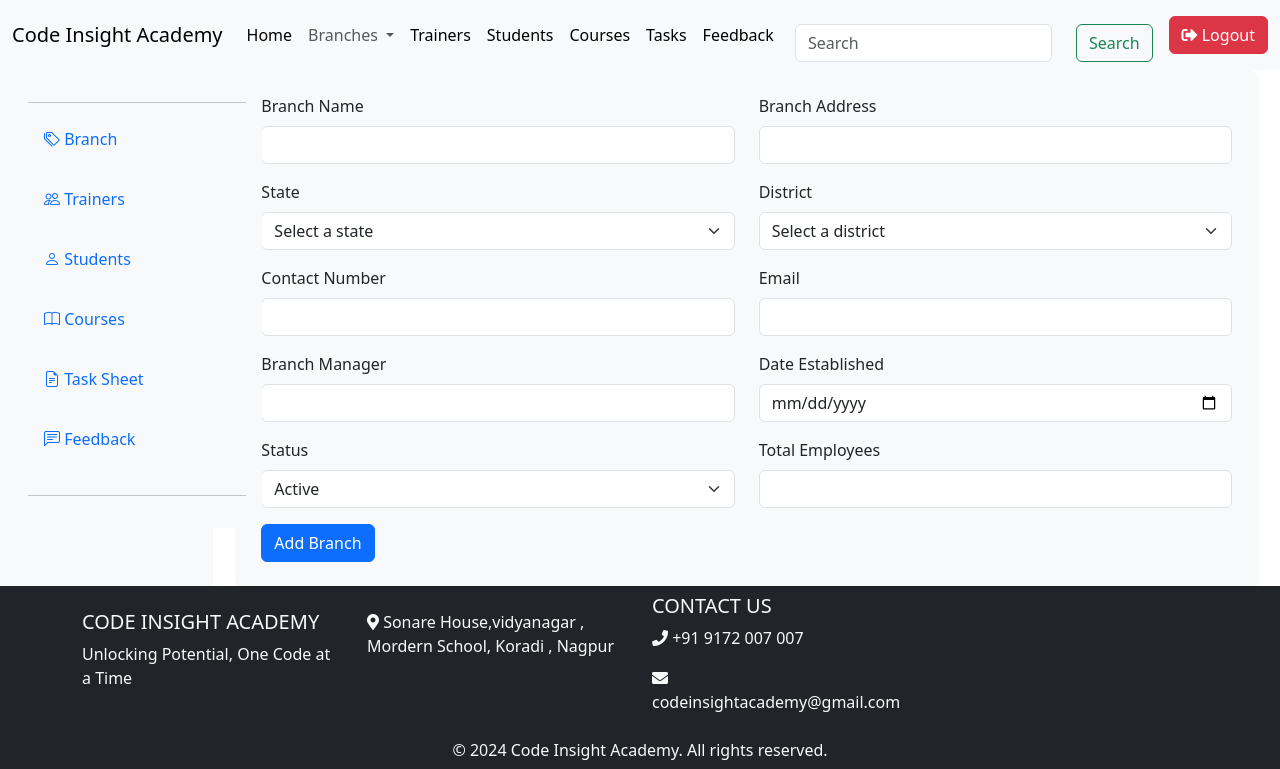
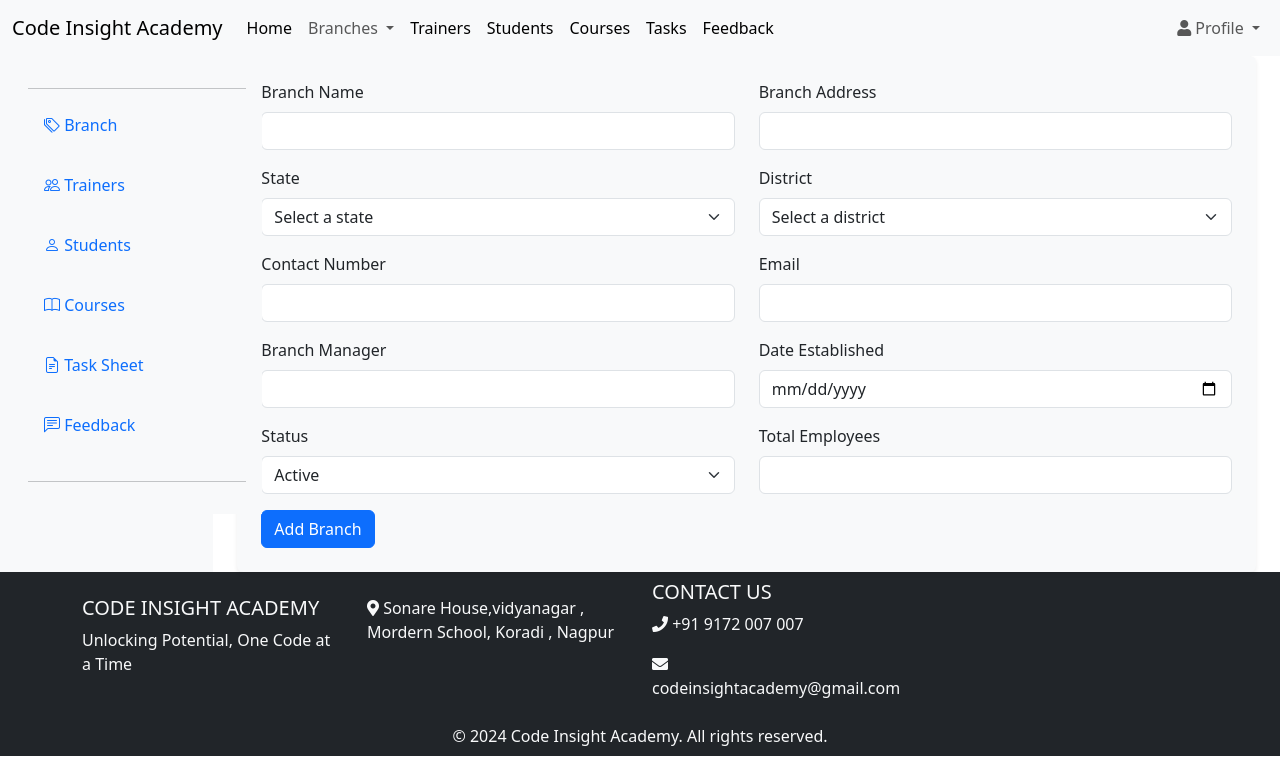
Before and after one commit to tejaslandge/PHP-CRUD-CIA, a PHP site: page /add/add_branch.php in a window 1280 px wide. Shown: the top 769 px of the page. Run offline with PHP 8.4, Linux system fonts and the light colour scheme; a user stored in the database is signed in.

Commit message:
PHP code

```diff
--- a/add/add_branch.php
+++ b/add/add_branch.php
@@ -22,6 +22,8 @@ if ($_SERVER['REQUEST_METHOD'] == 'POST') {
     $status = $_POST['status'];
     $total_employees = $_POST['total_employees'];
 
+    if($branch_name!=""&& $branch_address!=""&& $city !=""&& $state!=""&& $contact_number!=""&& $email!=""&& $date_established!=""&& $status!=""&& $total_employees!= "") {
+
     // Insert the new branch details into the database
     $sql_insert = "INSERT INTO branches (branch_name, branch_address, city, state, contact_number, email, branch_manager, date_established, status, total_employees) VALUES (?, ?, ?, ?, ?, ?, ?, ?, ?, ?)";
     $stmt_insert = $conn->prepare($sql_insert);
@@ -33,6 +35,9 @@ if ($_SERVER['REQUEST_METHOD'] == 'POST') {
     } else {
         echo "Error adding branch: " . $conn->error;
     }
+} else {
+    echo "<script>alert('Please fill out all the fields.!')</script>";
+}
 }
 ?>
 
@@ -61,7 +66,8 @@ if ($_SERVER['REQUEST_METHOD'] == 'POST') {
                     <div class="row mb-3">
                         <div class="col-md-6">
                             <label for="branch_name" class="form-label">Branch Name</label>
-                            <input type="text" maxlength="30" class="form-control" id="branch_name" name="branch_name" required>
+                            <input type="text" maxlength="30" class="form-control" id="branch_name" name="branch_name"
+                                required>
 
                         </div>
                         <div class="col-md-6">
@@ -128,8 +134,9 @@ if ($_SERVER['REQUEST_METHOD'] == 'POST') {
 
                         <div class="col-md-6">
                             <label for="contact_number" class="form-label">Contact Number</label>
-                            <input type="tel"  class="form-control" id="contact_number" name="contact_number" pattern="[0-9]{10}" title="Please enter a valid 10-digit phone number" maxlength="10" required>
-
+                            <input type="tel" class="form-control" id="contact_number" name="contact_number"
+                                pattern="[0-9]{10}" title="Please enter a valid 10-digit phone number" maxlength="10"
+                                inputmode="numeric" oninput="this.value = this.value.replace(/[^0-9]/g, '');" required>
                         </div>
                         <div class="col-md-6">
 
@@ -215,8 +222,6 @@ include '../includes/footer.php';
         "West Bengal": ["Alipurduar", "Bankura", "Birbhum", "Cooch Behar", "Dakshin Dinajpur", "Darjeeling", "Hooghly", "Howrah", "Jalpaiguri", "Jhargram", "Kalimpong", "Kolkata", "Malda", "Murshidabad"]
     };
 
-    // Add more states or modify as per your requirement.
-
 
 
     // Get references to the state and district dropdowns
--- a/edit/edit_branch.php
+++ b/edit/edit_branch.php
@@ -131,8 +131,10 @@ if (isset($_GET['id'])) {
                     <div class="row mb-3">
                         <div class="col-md-6">
                             <label for="contact_number" class="form-label">Contact Number</label>
-                            <input type="text" class="form-control" id="contact_number" name="contact_number"
-                                value="<?php echo htmlspecialchars($branch['contact_number']); ?>" required>
+                            <input type="tel" class="form-control" id="contact_number" name="contact_number"
+                                pattern="[0-9]{10}" title="Please enter a valid 10-digit phone number" maxlength="10"
+                                inputmode="numeric" oninput="this.value = this.value.replace(/[^0-9]/g, '');" required
+                                value="<?php echo htmlspecialchars($branch['contact_number']); ?>" >
                         </div>
                         <div class="col-md-6">
                             <label for="email" class="form-label">Email</label>
--- a/includes/header.php
+++ b/includes/header.php
@@ -53,14 +53,21 @@
                         <a class="nav-link active" aria-current="page" href="../superadmin/feedbacks.php">Feedback</a>
                     </li>
                 </ul>
-                <form class="d-flex ms-1 mt-3" role="search" >
-                    <input class="form-control me-4" type="search" placeholder="Search" aria-label="Search">
-                    <button class="btn btn-outline-success" type="submit">Search</button>
-                </form>
 
-                <a href="../superadmin/logout.php"><button id="logout-button" class="logout-btn btn btn-danger ms-3 mt-0">
-                    <i class="fas fa-sign-out-alt"></i> Logout
-                </button></a>
+
+                <!-- Profile Icon and Dropdown -->
+            <ul class="navbar-nav">
+                <li class="nav-item dropdown">
+                    <a class="nav-link dropdown-toggle" href="#" id="profileDropdown" role="button"
+                        data-bs-toggle="dropdown" aria-expanded="false">
+                        <i class="fas fa-user"></i> Profile
+                    </a>
+                    <ul class="dropdown-menu dropdown-menu-end" aria-labelledby="profileDropdown">
+                        <li><a class="dropdown-item" href="../superadmin/my_profile.php">My Profile</a></li>
+                        <li><a class="dropdown-item" href="../superadmin/logout.php">Logout</a></li>
+                    </ul>
+                </li>
+            </ul>
 
             </div>
         </div>
--- a/superadmin/branches.php
+++ b/superadmin/branches.php
@@ -130,7 +130,7 @@ $total_pages = ceil($total_records / $records_per_page);
                                     <a href="../edit/edit_branch.php?id=' . $row['branch_id'] . '">
                                         <button class="btn btn-secondary fas fa-edit"></button>
                                     </a>
-                                    <a href="../delete/delete_branch.php?id=' . $row['branch_id'] . '" onclick="return confirm(\'Are you sure you want to delete this branch?\');">
+                                    <a href="../delete/delete_branch.php?id=' . $row['branch_id'] . '" onclick="return confirm(\'Are you sure you want to delete this ' . $row['branch_name'].'?\');">
                                         <button class="btn btn-danger fas fa-trash-alt"></button>
                                     </a>
                                 </td>';
--- a/superadmin/courses.php
+++ b/superadmin/courses.php
@@ -78,7 +78,7 @@ $result = mysqli_query($conn, $sql);
                                          <a href="../edit/edit_course.php?id=' . $row['course_id'] . '">
                                                 <button class="btn btn-secondary fas fa-edit"></button>
                                         </a>
-                                        <a href="../delete/delete_course.php?id=' . $row['course_id'] . '" onclick="return confirm(\'Are you sure you want to delete this branch?\');">
+                                        <a href="../delete/delete_course.php?id=' . $row['course_id'] . '" onclick="return confirm(\'Are you sure you want to delete this ' . $row['course_name'].'?\');">
                                                 <button class="btn btn-danger fas fa-trash-alt"></button>
                                         </a>
                                 </td>';
--- a/superadmin/students.php
+++ b/superadmin/students.php
@@ -77,7 +77,7 @@ $result = mysqli_query($conn, $sql);
                                          <a href="../edit/edit_student.php?id=' . $row['student_id'] . '">
                                                 <button class="btn btn-secondary fas fa-edit"></button>
                                         </a>
-                                        <a href="../delete/delete_student.php?id=' . $row['student_id'] . '" onclick="return confirm(\'Are you sure you want to delete this branch?\');">
+                                        <a href="../delete/delete_student.php?id=' . $row['student_id'] . '" onclick="return confirm(\'Are you sure you want to delete this ' . $row['first_name']." ". $row['last_name'] .'?\');">
                                                 <button class="btn btn-danger fas fa-trash-alt"></button>
                                         </a>
                                 </td>';
--- a/superadmin/trainers.php
+++ b/superadmin/trainers.php
@@ -79,7 +79,7 @@ $result = mysqli_query($conn, $sql);
                                          <a href="../edit/edit_trainer.php?id=' . $row['trainer_id'] . '">
                                                 <button class="btn btn-secondary fas fa-edit"></button>
                                         </a>
-                                        <a href="../delete/delete_trainer.php?id=' . $row['trainer_id'] . '" onclick="return confirm(\'Are you sure you want to delete this branch?\');">
+                                        <a href="../delete/delete_trainer.php?id=' . $row['trainer_id'] . '" onclick="return confirm(\'Are you sure you want to delete this ' . $row['first_name'] ." ".$row['last_name'] . '?\');">
                                                 <button class="btn btn-danger fas fa-trash-alt"></button>
                                         </a>
                                 </td>';
```
Also changed, not shown: superadmin/login_form.php (+17 -12 lines), superadmin/my_profile.php (added, +24 -0 lines).
